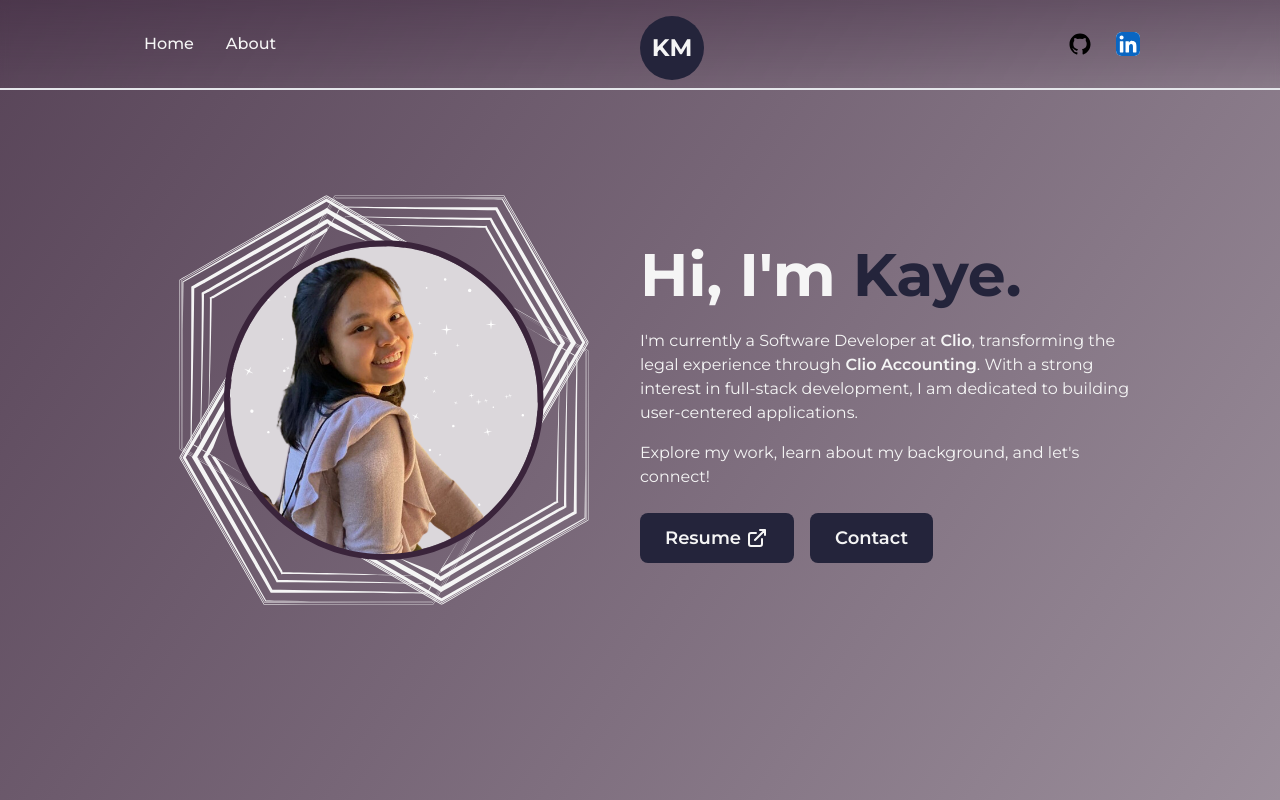
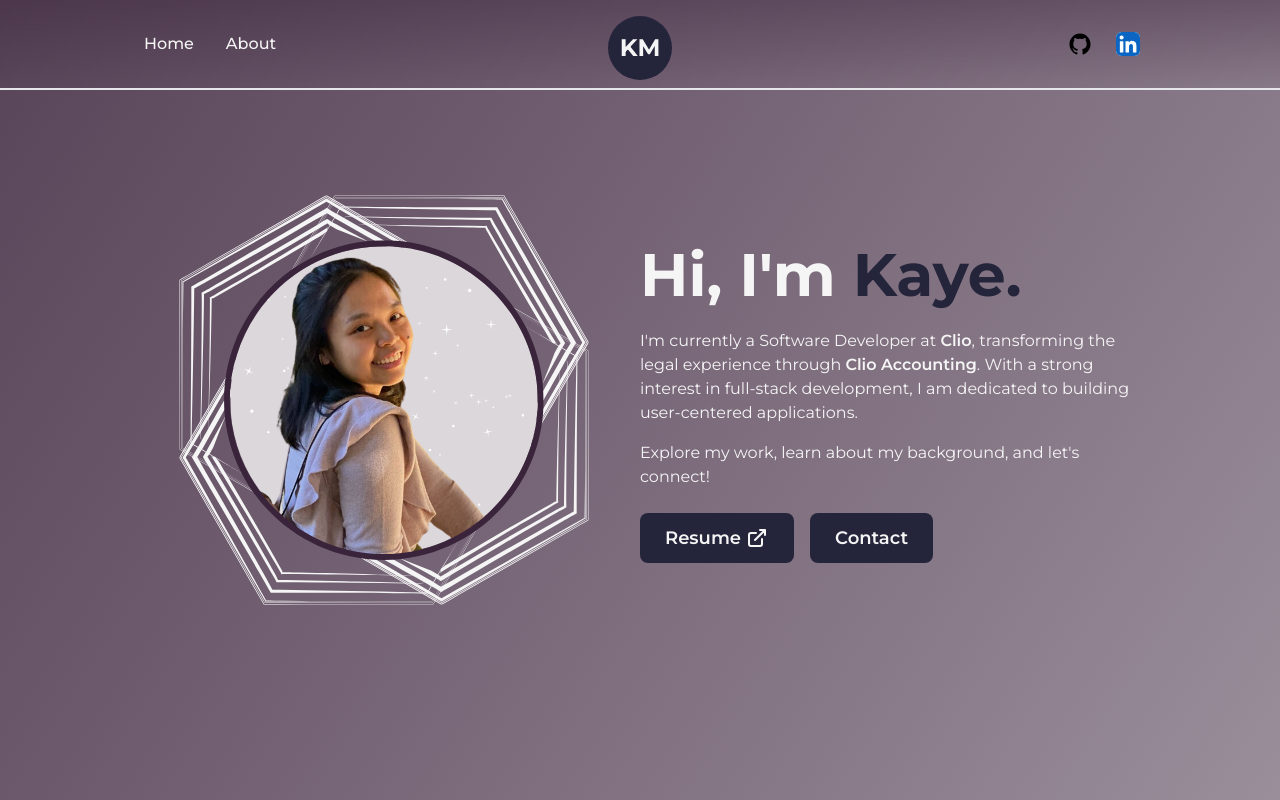
Before and after one commit to kaynzhel/kaynzhel.github.io, a Next.js app: page / in a window 1280 px wide. Shown: the top 800 px of the page. Built offline with nearby package versions, Linux system fonts and the light colour scheme.

Commit message:
translate the logo on the nav bar

```diff
--- a/app/components/NavBar.js
+++ b/app/components/NavBar.js
@@ -36,7 +36,7 @@ const NavBar = () => {
           <CustomNavBarIcon className={navIconClass} href={"https://www.linkedin.com/in/kaye-ena-crayzhel-misay/"} icon={<LinkedInIcon />} />
         </nav>
       </div>
-      <div className={"absolute left-[50%] top-2"}>
+      <div className={"absolute left-[50%] top-2 -translate-x-1/2"}>
         <Logo />
       </div>
     </header>
```
